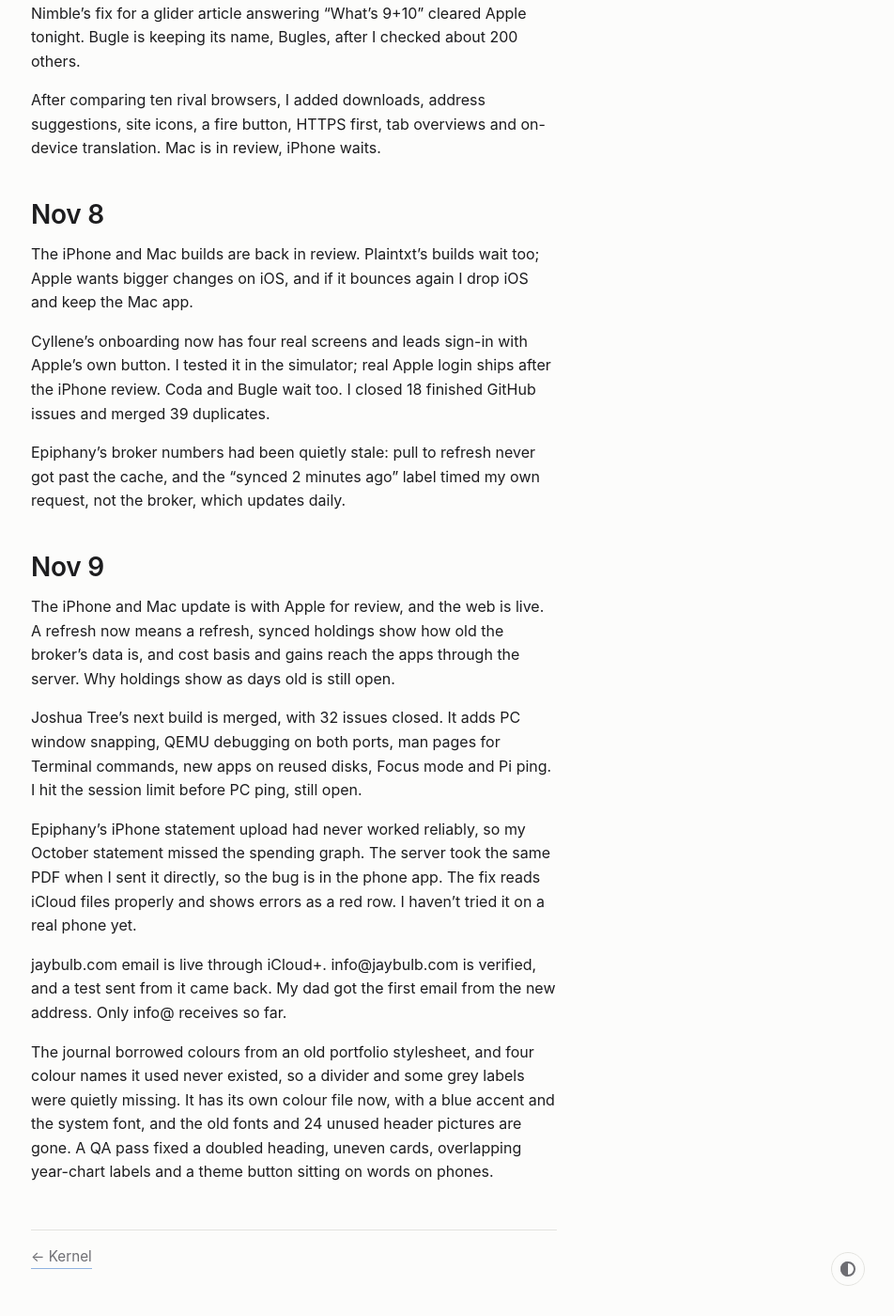
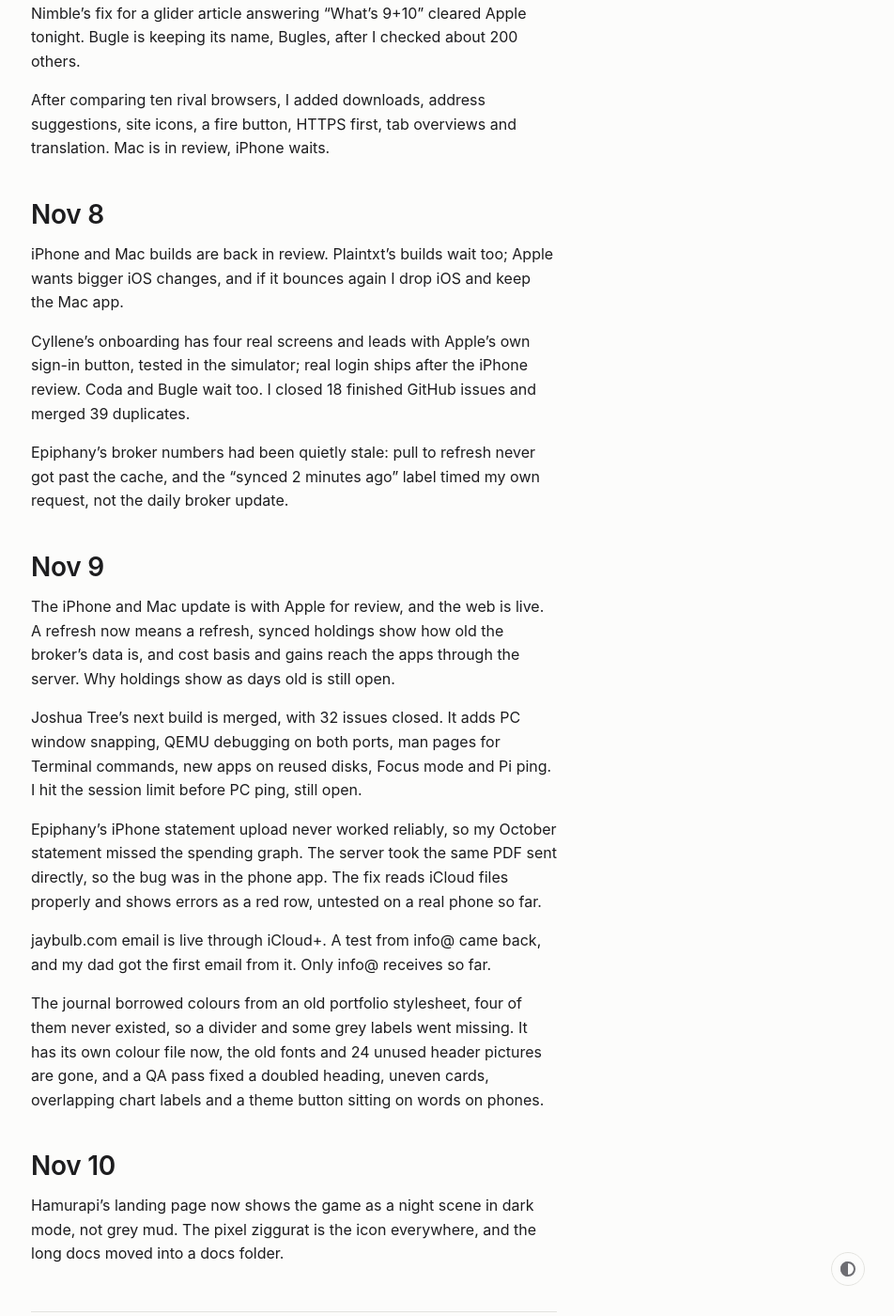
Before and after one commit to nulljosh/journal, a Jekyll site: the page built from _posts/2026-10-02-october.md, in a window 1280 px wide and 1400 px high, scrolled down 4245 px. Shown: the whole window at 94% size, without its empty margins (327-1279 px from the left). Built offline with Jekyll 4.4.1, drawn with Linux system fonts in a browser that asks for light colours; some of the changed text lies outside the part shown.

Commit message:
October: Hamurapi night hero, icon and docs
Co-Authored-By: Claude Haiku 5.5 <noreply@anthropic.com>
Claude-Session: https://claude.ai/code/session_015joN7tBGNvwVUVgBpQ6K2r

```diff
--- a/_posts/2026-10-02-october.md
+++ b/_posts/2026-10-02-october.md
@@ -61,7 +61,7 @@ I deleted six dead GitHub repos and set a rule: a project gets one once it has a
 ## Oct 31
 
 Airwell's new build drops Windgate. Scrounger went back; Cartons, Horula and Atlin still wait.
-Elah's first iPhone build was rejected, so I cut the NIV and added nine public domain Bibles, offline. Both wait on review.
+Elah's first iPhone build was rejected, so I cut the NIV and added nine public domain Bibles, offline; both wait on review.
 
 ## Nov 1
 
@@ -91,21 +91,21 @@ Apple rejected Keyrate as spam on both platforms; its word list matched two big
 
 ## Nov 7
 
-Cyllene is back before Apple with a read-only reviewer key and a demo video; twelve apps wait. Nine projects broke under Xcode 27 and are fixed. I installed Apple's Xcode plugin, so Claude can build, run and test inside Xcode.
+Cyllene is back before Apple with a read-only reviewer key and a demo video; twelve apps wait. Nine projects broke under Xcode 27; all fixed. I installed Apple's Xcode plugin, so Claude can build, run and test inside Xcode.
 
-Apple rejected Elah, Co-Stanza and Sighting as spam lookalikes. I answered all six review threads with app-specific replies, the move that got Horula and Atlin through. I killed Oohaah outright, since Apple bans random video chat apps.
+Apple rejected Elah, Co-Stanza and Sighting as spam lookalikes. I answered all six review threads with app-specific replies, which got Horula and Atlin through. I killed Oohaah, since Apple bans random video chat apps.
 
 Nimble's fix for a glider article answering "What's 9+10" cleared Apple tonight. Bugle is keeping its name, Bugles, after I checked about 200 others.
 
-After comparing ten rival browsers, I added downloads, address suggestions, site icons, a fire button, HTTPS first, tab overviews and on-device translation. Mac is in review, iPhone waits.
+After comparing ten rival browsers, I added downloads, address suggestions, site icons, a fire button, HTTPS first, tab overviews and translation. Mac is in review, iPhone waits.
 
 ## Nov 8
 
-The iPhone and Mac builds are back in review. Plaintxt's builds wait too; Apple wants bigger changes on iOS, and if it bounces again I drop iOS and keep the Mac app.
+iPhone and Mac builds are back in review. Plaintxt's builds wait too; Apple wants bigger iOS changes, and if it bounces again I drop iOS and keep the Mac app.
 
-Cyllene's onboarding now has four real screens and leads sign-in with Apple's own button. I tested it in the simulator; real Apple login ships after the iPhone review. Coda and Bugle wait too. I closed 18 finished GitHub issues and merged 39 duplicates.
+Cyllene's onboarding has four real screens and leads with Apple's own sign-in button, tested in the simulator; real login ships after the iPhone review. Coda and Bugle wait too. I closed 18 finished GitHub issues and merged 39 duplicates.
 
-Epiphany's broker numbers had been quietly stale: pull to refresh never got past the cache, and the "synced 2 minutes ago" label timed my own request, not the broker, which updates daily.
+Epiphany's broker numbers had been quietly stale: pull to refresh never got past the cache, and the "synced 2 minutes ago" label timed my own request, not the daily broker update.
 
 ## Nov 9
 
@@ -113,8 +113,12 @@ The iPhone and Mac update is with Apple for review, and the web is live. A refre
 
 Joshua Tree's next build is merged, with 32 issues closed. It adds PC window snapping, QEMU debugging on both ports, man pages for Terminal commands, new apps on reused disks, Focus mode and Pi ping. I hit the session limit before PC ping, still open.
 
-Epiphany's iPhone statement upload had never worked reliably, so my October statement missed the spending graph. The server took the same PDF when I sent it directly, so the bug is in the phone app. The fix reads iCloud files properly and shows errors as a red row. I haven't tried it on a real phone yet.
+Epiphany's iPhone statement upload never worked reliably, so my October statement missed the spending graph. The server took the same PDF sent directly, so the bug was in the phone app. The fix reads iCloud files properly and shows errors as a red row, untested on a real phone so far.
 
-jaybulb.com email is live through iCloud+. info@jaybulb.com is verified, and a test sent from it came back. My dad got the first email from the new address. Only info@ receives so far.
+jaybulb.com email is live through iCloud+. A test from info@ came back, and my dad got the first email from it. Only info@ receives so far.
 
-The journal borrowed colours from an old portfolio stylesheet, and four colour names it used never existed, so a divider and some grey labels were quietly missing. It has its own colour file now, with a blue accent and the system font, and the old fonts and 24 unused header pictures are gone. A QA pass fixed a doubled heading, uneven cards, overlapping year-chart labels and a theme button sitting on words on phones.
+The journal borrowed colours from an old portfolio stylesheet, four of them never existed, so a divider and some grey labels went missing. It has its own colour file now, the old fonts and 24 unused header pictures are gone, and a QA pass fixed a doubled heading, uneven cards, overlapping chart labels and a theme button sitting on words on phones.
+
+## Nov 10
+
+Hamurapi's landing page now shows the game as a night scene in dark mode, not grey mud. The pixel ziggurat is the icon everywhere, and the long docs moved into a docs folder.
```
